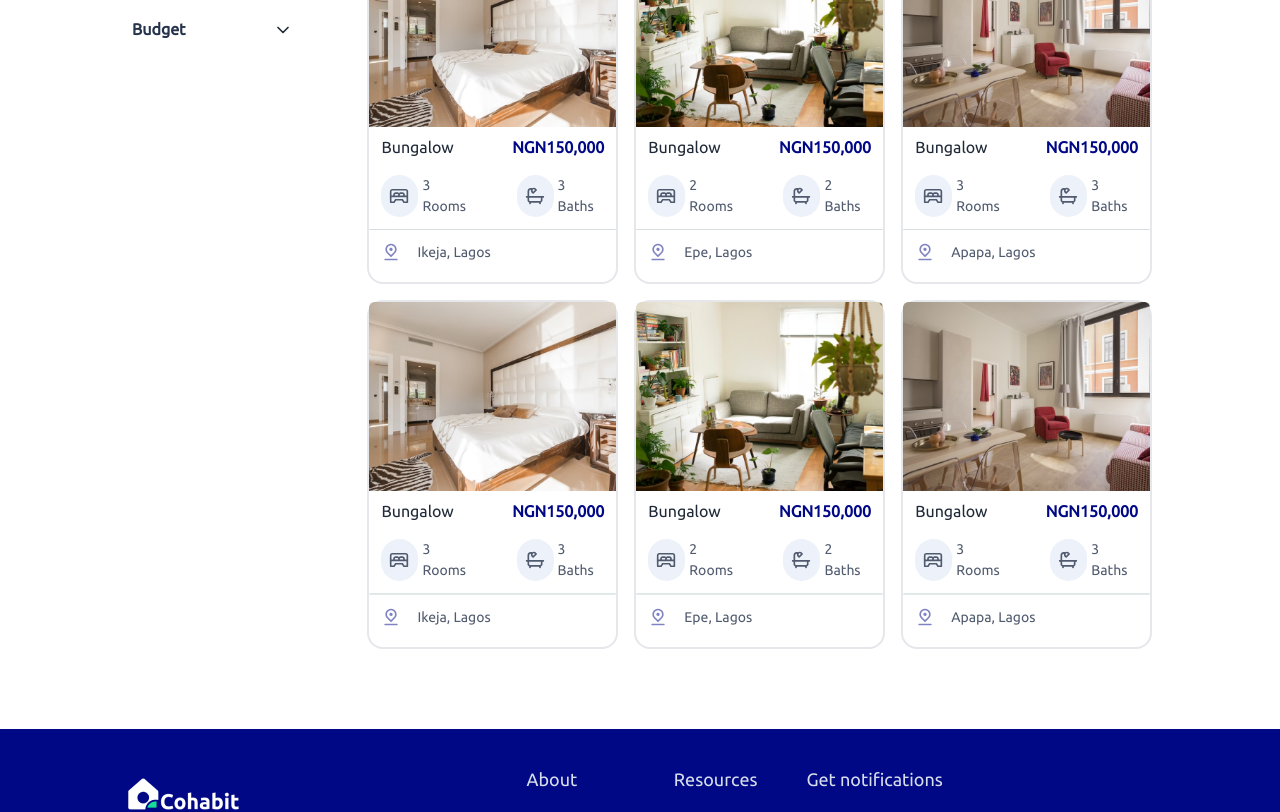
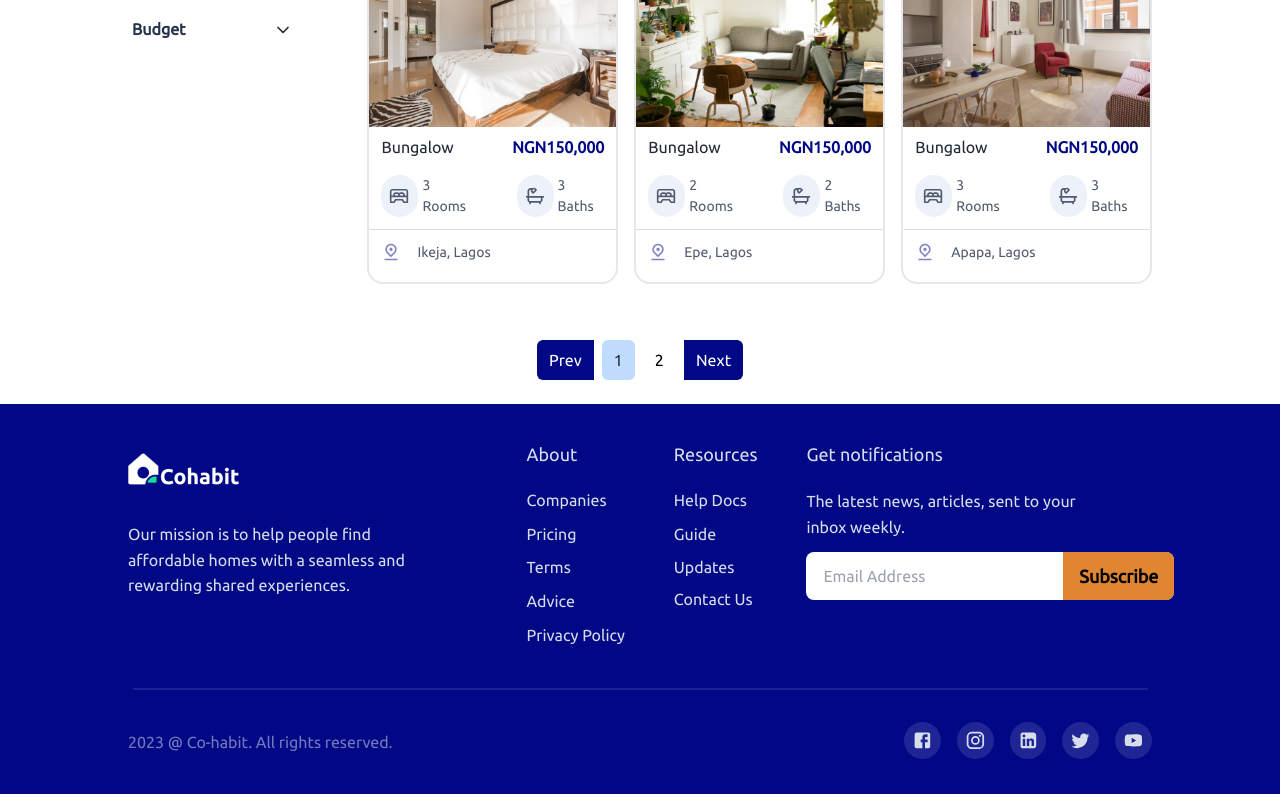
Before and after one commit to lazynerd-studios/Co-Habit-Landing, a React (Vite) app: page /listing in a window 1280 px wide. Shown: the part 1363-2175 px from the top of the page. Built offline with nearby package versions, Linux system fonts and the light colour scheme.

Commit message:
Implemented working pagination

```diff
--- a/src/Components/Listing/Listing.jsx
+++ b/src/Components/Listing/Listing.jsx
@@ -4,24 +4,17 @@ import { motion } from "framer-motion";
 import { BiSearch } from "react-icons/bi";
 import { GrLocation } from "react-icons/gr";
 import { IoRemoveOutline } from "react-icons/io5";
-import { BsChevronUp } from "react-icons/bs";
-import { BsChevronDown } from "react-icons/bs";
-import Scribble from "../../assets/scribble-lines.svg"
-import DivideLine from "../../assets/line-Divider.png"
-import Bungalow1 from "../../assets/bungalow-1.png"
-import BathIcon from "../../assets/u_bath.svg"
-import BedIcon from "../../assets/u_bed-double.svg"
-import Line from "../../assets/Line 9.svg"
-import LocationPin from "../../assets/u_location-pin-alt.svg"
+import Scribble from "../../assets/scribble-lines.svg";
+import BathIcon from "../../assets/u_bath.svg";
+import BedIcon from "../../assets/u_bed-double.svg";
+import Line from "../../assets/Line 9.svg";
+import LocationPin from "../../assets/u_location-pin-alt.svg";
 import { slides } from "../Slideshow/slides";
 import { PropertyData } from "./PropertyData";
-// import "./styles.css"
 import { SidebarWithContentSeparator } from "../SideBar/SideBar";
 import { FiFilter } from "react-icons/fi";
-import HeaderBg from "../../assets/header-BG.png"
-import MobileLines from "../../assets/Mobile lines.png"
-
-
+import HeaderBg from "../../assets/header-BG.png";
+import MobileLines from "../../assets/Mobile lines.png";
 
 const animationConfiguration = {
   initial: { opacity: 0 },
@@ -29,15 +22,37 @@ const animationConfiguration = {
   exit: { opacity: 0 },
 };
 
-
 const Listings = () => {
   const [index, setIndex] = useState(0);
-  const [showFilter, setshowFilter] = useState(false)
-  const item = slides[index];
+  const [showFilter, setshowFilter] = useState(false);
 
+  const [currentPage, setCurrentPage] = useState(1); // Current page number
+  const itemsPerPage = 6; // Number of items to display per page
+
+  // Function to slice data for the current page
+  const paginate = (data, page, perPage) => {
+    const startIndex = (page - 1) * perPage;
+    const endIndex = startIndex + perPage;
+    return data.slice(startIndex, endIndex);
+  };
+
+  const totalItems = PropertyData.length;
+  const totalPages = Math.ceil(totalItems / itemsPerPage);
+
+  const currentProperties = paginate(PropertyData, currentPage, itemsPerPage);
+
+  const getPageNumbers = () => {
+    const pageNumbers = [];
+    for (let i = 1; i <= totalPages; i++) {
+      pageNumbers.push(i);
+    }
+    return pageNumbers;
+  };
+
+  const pageNumbers = getPageNumbers();
 
   return (
-    <section className=" top-0">
+    <section className="top-0">
       <motion.div
         variants={animationConfiguration}
         initial="initial"
@@ -161,8 +176,8 @@ const Listings = () => {
               </span>
 
               {/* <span className=' rotate-90 px-2'>
-              <IoRemoveOutline size={25} />
-            </span> */}
+                <IoRemoveOutline size={25} />
+              </span> */}
 
               {/* location */}
               <span className="flex w-auto ">
@@ -312,7 +327,7 @@ const Listings = () => {
 
             {/* properties */}
             <div className="grid grid-cols-1 mt-6 gap-6 laptop:grid-cols-3 tablet:grid-cols-2 laptop:gap-4">
-              {PropertyData.map((item, index) => {
+              {currentProperties.map((item, index) => {
                 return (
 
                   <Link to="/details" key={index}>
@@ -367,11 +382,35 @@ const Listings = () => {
         </div>
         {/* end of listings */}
 
-        {/* pagination */}
-        <ol className="laptop:flex tablet:flex hidden justify-center gap-1 mb-4 pb-8 text-xs font-medium select-none">
+        {/* Pagination controls */}
+        <div className="flex justify-center space-x-2 my-6">
+          <button
+            onClick={() => setCurrentPage(currentPage - 1)}
+            disabled={currentPage === 1}
+            className="bg-[#010886] text-white px-3 py-2 rounded-l-md"
+          >
+            Prev
+          </button>
+          {pageNumbers.map((number) => (
+            <button
+              key={number}
+              onClick={() => setCurrentPage(number)}
+              className={`${currentPage === number ? "bg-blue-200 text-black/80" : "bg-transparent"
+                } text-black rounded-md transition duration-200 ease-linear px-3 py-2`}
+            >
+              {number}
+            </button>
+          ))}
 
-        </ol>
-        {/* end of pagination */}
+          <button
+            onClick={() => setCurrentPage(currentPage + 1)}
+            disabled={currentPage === totalPages}
+            className="bg-[#010886] text-white px-3 py-2 rounded-r-md"
+          >
+            Next
+          </button>
+        </div>
+        {/* End of pagination controls */}
 
       </motion.div>
     </section>
--- a/src/Components/Listing/PropertyData.jsx
+++ b/src/Components/Listing/PropertyData.jsx
@@ -52,7 +52,7 @@ export const PropertyData = [
         area: "Apapa, Lagos"
     },
     {
-        image: Bungalow1,
+        image: Bungalow2,
         house: "Bungalow",
         price: "NGN150,000",
         rooms: "3 Rooms",
@@ -60,7 +60,7 @@ export const PropertyData = [
         area: "Ikeja, Lagos"
     },
     {
-        image: Bungalow2,
+        image: Bungalow3,
         house: "Bungalow",
         price: "NGN150,000",
         rooms: "2 Rooms",
@@ -68,11 +68,35 @@ export const PropertyData = [
         area: "Epe, Lagos"
     },
     {
-        image: Bungalow3,
+        image: Bungalow1,
         house: "Bungalow",
         price: "NGN150,000",
         rooms: "3 Rooms",
         baths: "3 Baths",
         area: "Apapa, Lagos"
     },
+    {
+        image: Bungalow3,
+        house: "Bungalow",
+        price: "NGN150,000",
+        rooms: "2 Rooms",
+        baths: "2 Baths",
+        area: "Surulere, Lagos"
+    },
+    {
+        image: Bungalow2,
+        house: "Bungalow",
+        price: "NGN150,000",
+        rooms: "3 Rooms",
+        baths: "3 Baths",
+        area: "Apapa, Lagos"
+    },
+    {
+        image: Bungalow1,
+        house: "Bungalow",
+        price: "NGN150,000",
+        rooms: "2 Rooms",
+        baths: "2 Baths",
+        area: "Epe, Lagos"
+    },
 ];
```
